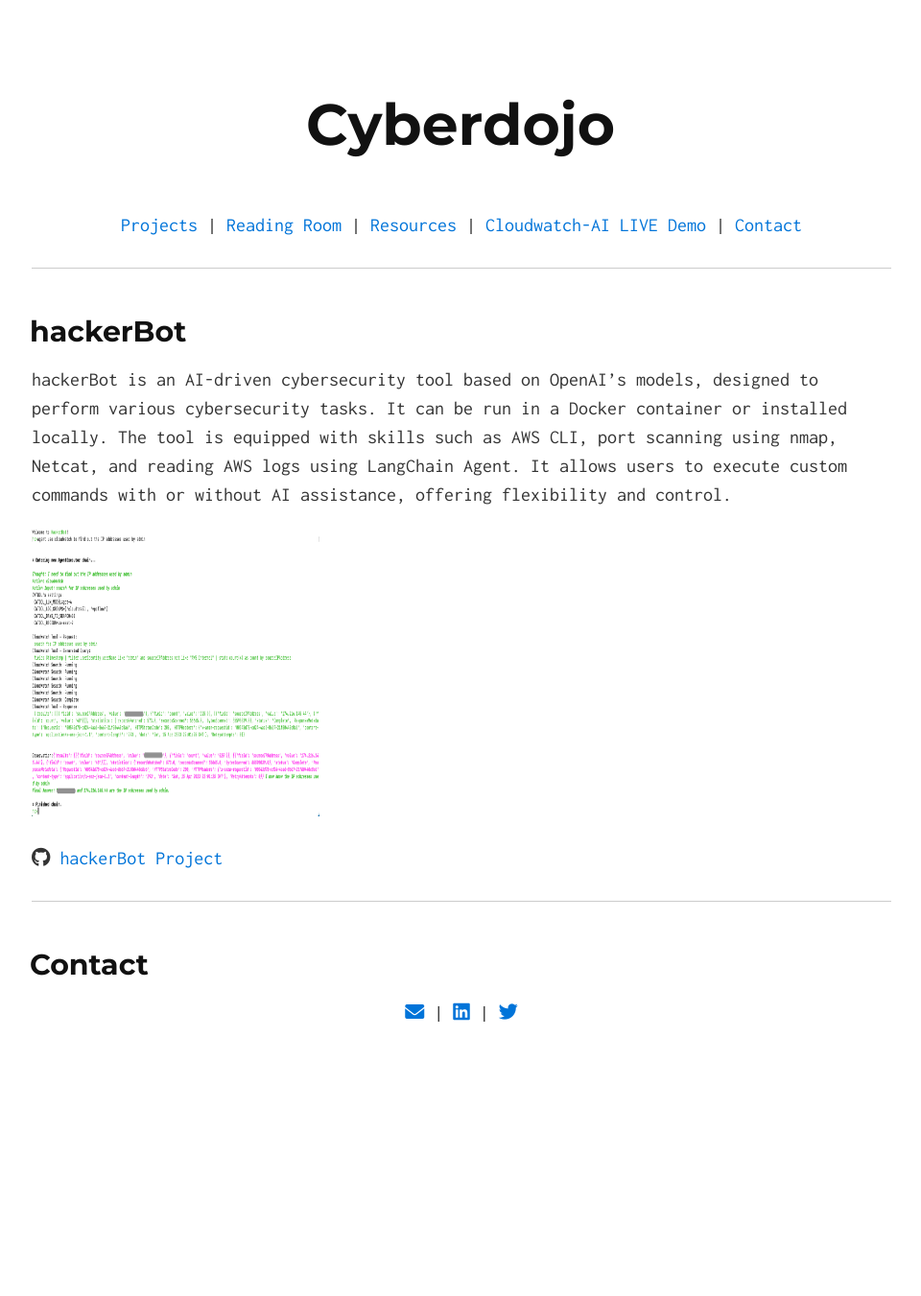
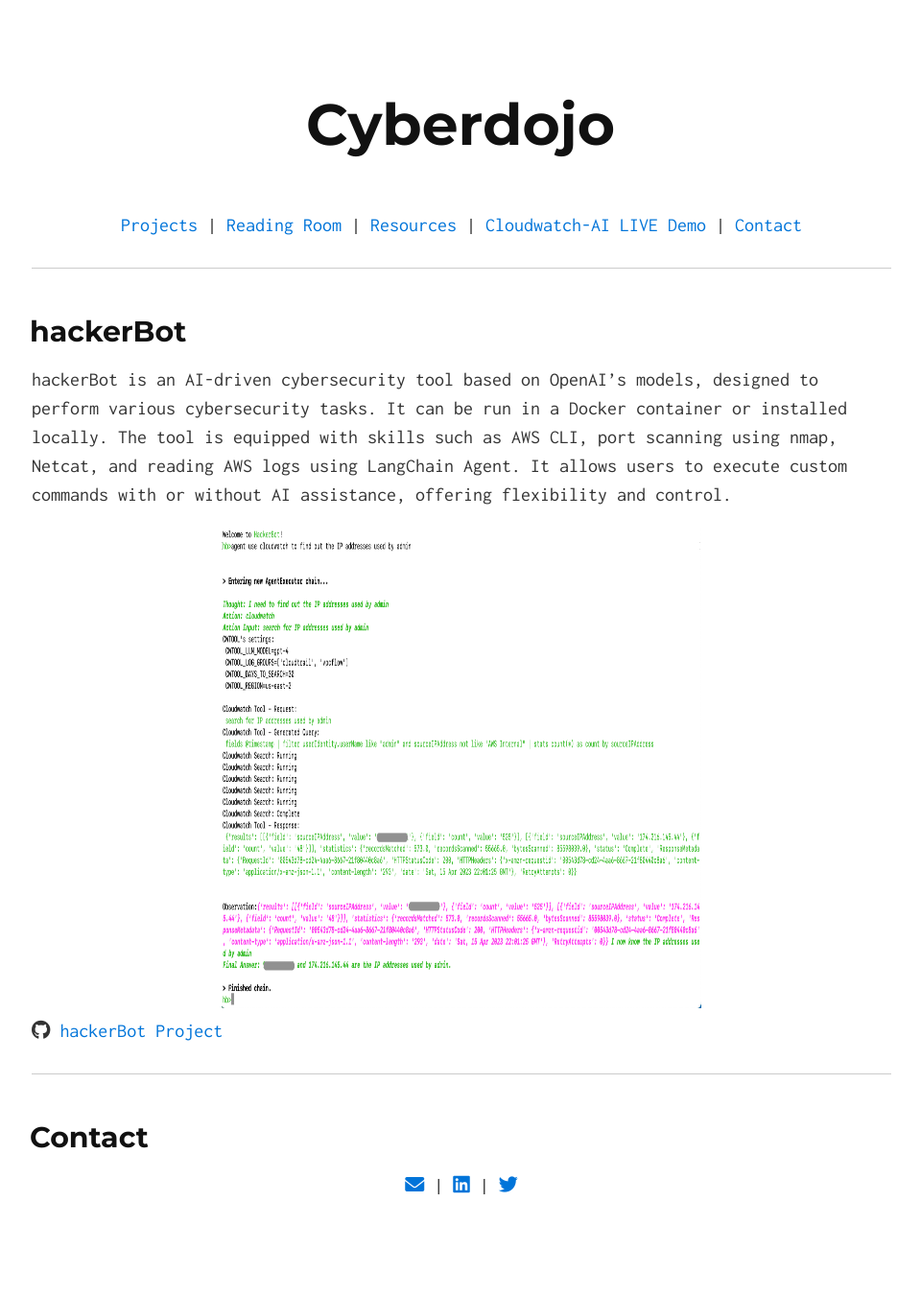
Before and after one commit to Ahmed-AG/cyberdojo-page, a Jekyll site: the page built from projects/hackerbot.md, in a window 1280 px wide. Shown: the whole page at 96% size, without its empty margins (159-1119 px from the left). Built offline with Jekyll 4.4.1, drawn with Linux system fonts in a browser that asks for light colours; our own code applies the rules of GitHub Pages for plain Markdown files; before the commit the page ends 1171 px from its top, so only the background shows below that.

Commit message:
update hackerBot

```diff
--- a/projects/hackerbot.md
+++ b/projects/hackerbot.md
@@ -5,7 +5,9 @@
 ## hackerBot
 hackerBot is an AI-driven cybersecurity tool based on OpenAI's models, designed to perform various cybersecurity tasks. It can be run in a Docker container or installed locally. The tool is equipped with skills such as AWS CLI, port scanning using nmap, Netcat, and reading AWS logs using LangChain Agent. It allows users to execute custom commands with or without AI assistance, offering flexibility and control.
 
-<img src="/static/hackerBot.png" alt="HackerBot searching through logs and answering questions" width="300" height="300" />
+<center>
+<img src="/static/hackerBot.png" alt="HackerBot searching through logs and answering questions" width="500" height="500" />
+</center>
 
 <i class="fab fa-github"></i> [hackerBot Project](https://github.com/Ahmed-AG/hackerbot){:target="_blank"}
 
```
